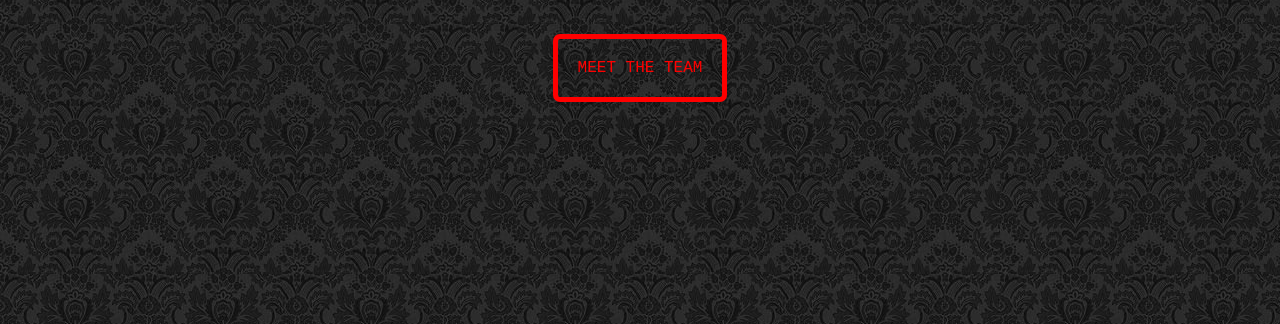
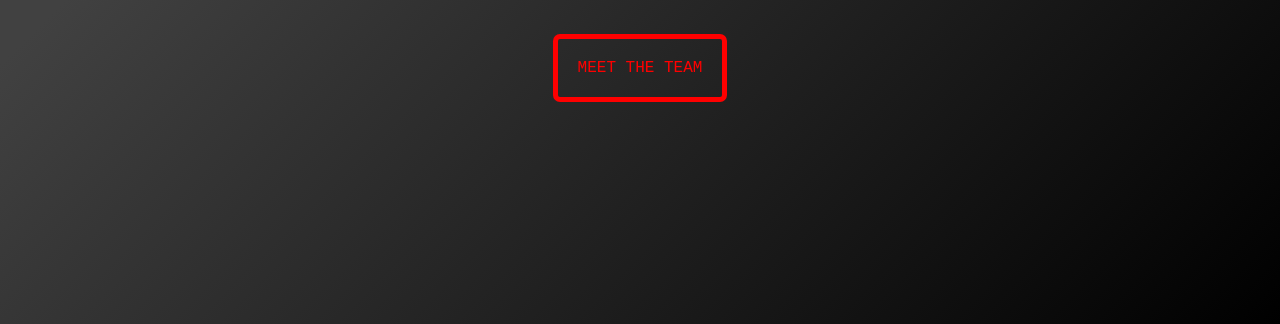
Before and after one commit to WorldHackers/worldhackers.github.io, a plain HTML site: page index.html in a window 1280 px wide. Shown: the part 476-800 px from the top of the page. Drawn offline with nearby package versions, Linux system fonts and the light colour scheme.

Commit message:
Update style.css

```diff
--- a/style.css
+++ b/style.css
@@ -6,7 +6,8 @@
 }
 #header {
     height: 100vh;
-    background-image: url(pattern-13.jpg)
+    background-color: #000000;
+    background-image: linear-gradient(315deg, #000000 0%, #414141 74%);
 }
 .container {
     margin-right: 100px;
```
